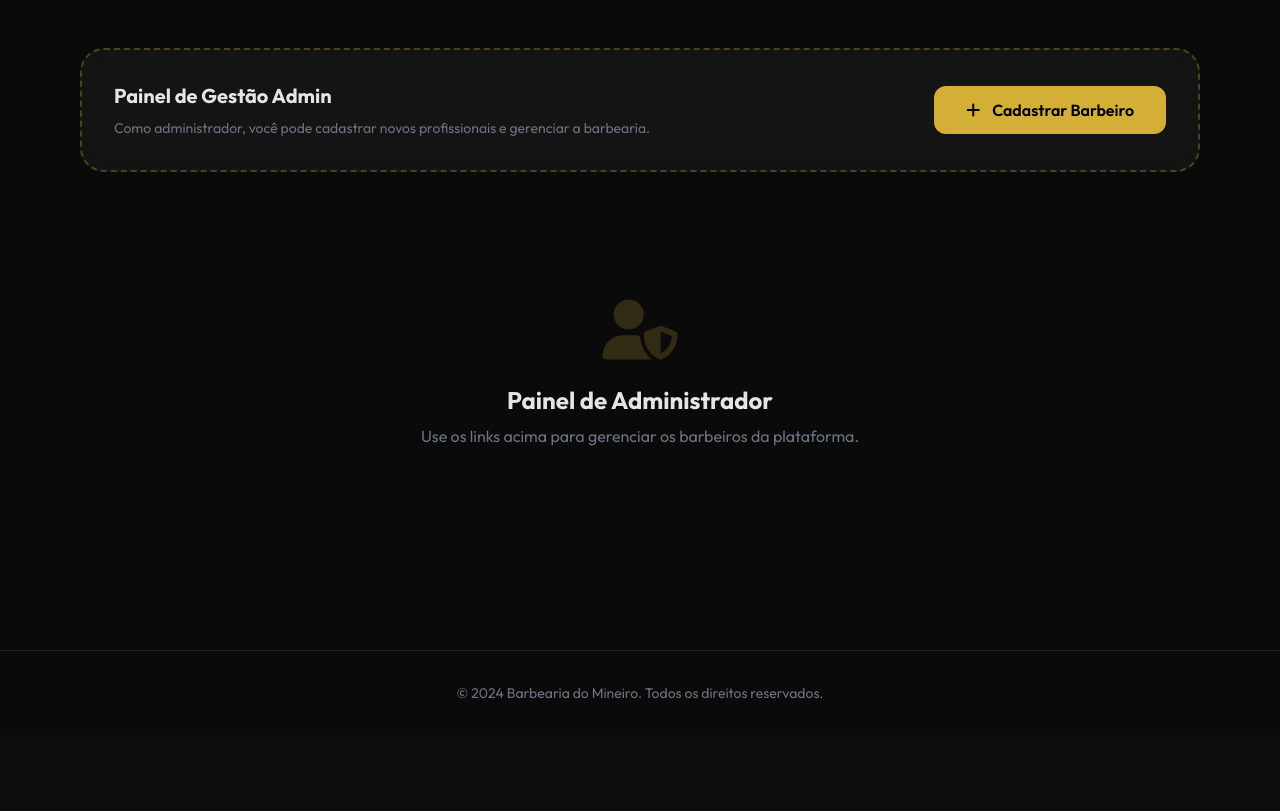
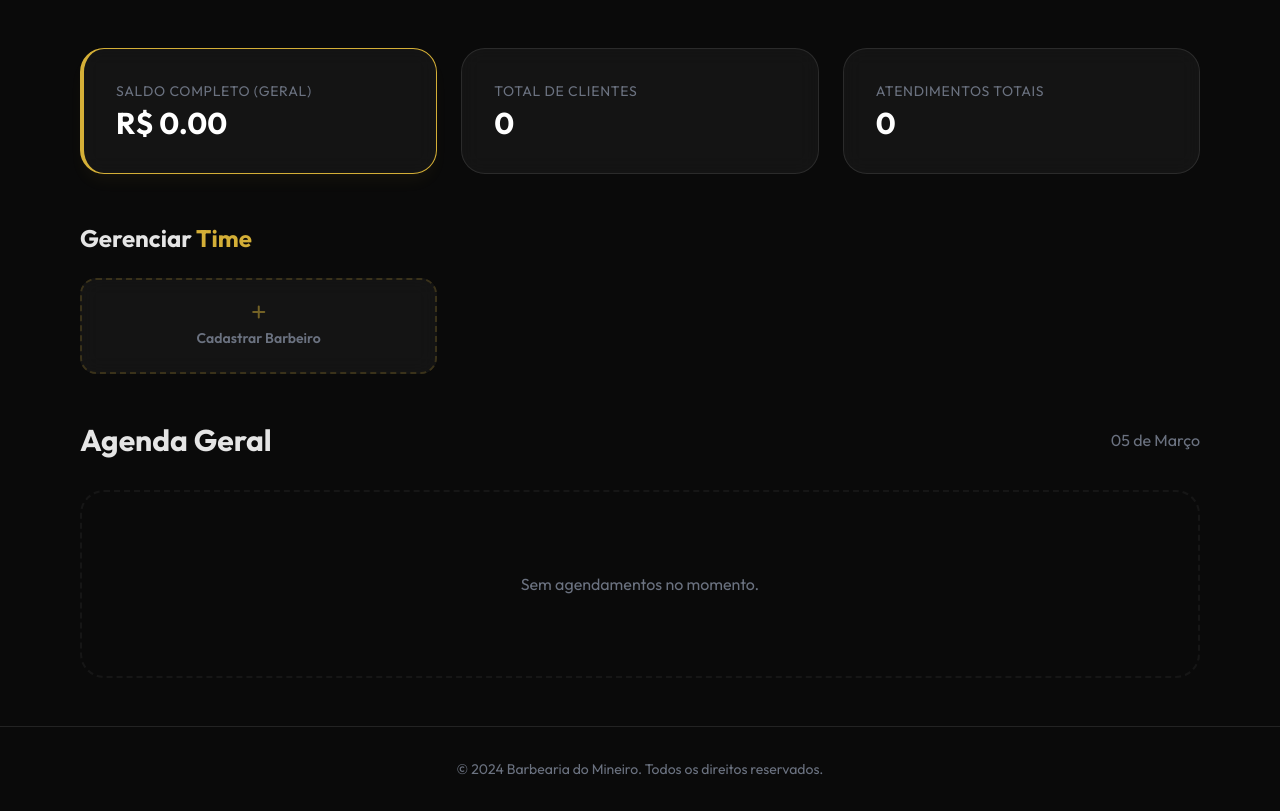
Before and after one commit to lluisotaviosm/projeto_barbearia, a Django app: page /dashboard/barbeiro/ in a window 1280 px wide. Shown: the part 65-876 px from the top of the page. Before the commit the page ends 763 px from the top, so only its background shows below. Run offline with Django 5.2, Linux system fonts and the light colour scheme; a user stored in the database is signed in; data that the repository does not hold is empty; some libraries are stand-ins or nearby versions.

Commit message:
Expansão Admin: Saldo global, Gestão de Time (Demitir) e Visibilidade Geral

```diff
--- a/core/urls.py
+++ b/core/urls.py
@@ -10,5 +10,6 @@ urlpatterns = [
     path('agendar/horario/<int:barbeiro_id>/<int:servico_id>/', views.selecionar_horario, name='selecionar_horario'),
     path('agendamento/confirmar/<int:agendamento_id>/', views.confirmar_agendamento, name='confirmar_agendamento'),
     path('agendamento/cancelar/<int:agendamento_id>/', views.cancelar_agendamento, name='cancelar_agendamento'),
-    path('admin/cadastrar-barbeiro/', views.cadastrar_barbeiro, name='cadastrar_barbeiro'),
+    path('gestao/cadastrar-barbeiro/', views.cadastrar_barbeiro, name='cadastrar_barbeiro'),
+    path('gestao/demitir-barbeiro/<int:barbeiro_id>/', views.demitir_barbeiro, name='demitir_barbeiro'),
 ]
--- a/core/views.py
+++ b/core/views.py
@@ -26,28 +26,36 @@ def dashboard_barbeiro(request):
         messages.error(request, "Você não possui perfil de barbeiro.")
         return redirect('home')
 
-    # Se for admin mas não tiver perfil, mostra dashboard vazio ou com opções de gestão
-    if not hasattr(request.user, 'perfil_barbeiro'):
-        return render(request, 'core/dashboard_barbeiro.html', {'is_admin_only': True})
+    context = {}
 
-    barbeiro = request.user.perfil_barbeiro
+    # Se for superuser, ele vê tudo consolidado
+    if request.user.is_superuser:
+        context['is_admin_only'] = not hasattr(request.user, 'perfil_barbeiro')
+        context['barbeiros_lista'] = Barbeiro.objects.all()
+        context['agendamentos_hoje'] = Agendamento.objects.filter(
+            data=datetime.date.today()
+        ).order_by('barbeiro', 'horario')
 
-    agendamentos_hoje = Agendamento.objects.filter(
-        barbeiro=barbeiro,
-        data=datetime.date.today()
-    ).order_by('horario')
+        context['total_ganhos_geral'] = Agendamento.objects.filter(confirmado=True).aggregate(Sum('servico__preco'))['servico__preco__sum'] or 0
+        context['total_clientes_geral'] = Agendamento.objects.values('cliente').distinct().count() or 0
+        context['total_atendimentos_geral'] = Agendamento.objects.count()
 
-    total_ganhos = Agendamento.objects.filter(barbeiro=barbeiro, confirmado=True).aggregate(Sum('servico__preco'))['servico__preco__sum'] or 0
-    total_clientes = Agendamento.objects.filter(barbeiro=barbeiro).values('cliente').distinct().count() or 0
-    total_atendimentos = Agendamento.objects.filter(barbeiro=barbeiro).count()
+    # Dados específicos se for um barbeiro
+    if hasattr(request.user, 'perfil_barbeiro'):
+        barbeiro = request.user.perfil_barbeiro
+        context['barbeiro'] = barbeiro
 
-    context = {
-        'barbeiro': barbeiro,
-        'agendamentos_hoje': agendamentos_hoje,
-        'total_ganhos': total_ganhos,
-        'total_clientes': total_clientes,
-        'total_atendimentos': total_atendimentos,
-    }
+        if not request.user.is_superuser: # Se for apenas barbeiro, vê apenas o dele
+            context['agendamentos_hoje'] = Agendamento.objects.filter(
+                barbeiro=barbeiro,
+                data=datetime.date.today()
+            ).order_by('horario')
+
+        context['total_ganhos'] = Agendamento.objects.filter(barbeiro=barbeiro, confirmado=True).aggregate(Sum('servico__preco'))['servico__preco__sum'] or 0
+        context['total_clientes'] = Agendamento.objects.filter(barbeiro=barbeiro).values('cliente').distinct().count() or 0
+        context['total_atendimentos'] = Agendamento.objects.filter(barbeiro=barbeiro).count()
+
+    context['today'] = datetime.date.today()
     return render(request, 'core/dashboard_barbeiro.html', context)
 
 @login_required
@@ -140,3 +148,18 @@ def cadastrar_barbeiro(request):
         form = BarbeiroForm()
 
     return render(request, 'core/cadastrar_barbeiro.html', {'form': form})
+
+    return render(request, 'core/cadastrar_barbeiro.html', {'form': form})
+
+@login_required
+def demitir_barbeiro(request, barbeiro_id):
+    if not request.user.is_superuser:
+        messages.error(request, "Acesso restrito.")
+        return redirect('home')
+
+    barbeiro = get_object_or_404(Barbeiro, id=barbeiro_id)
+    user = barbeiro.user
+    barbeiro.delete()
+    user.delete()
+    messages.success(request, "Barbeiro removido com sucesso!")
+    return redirect('dashboard_barbeiro')
--- a/templates/core/dashboard_barbeiro.html
+++ b/templates/core/dashboard_barbeiro.html
@@ -2,77 +2,109 @@
 
 {% block content %}
 <div class="max-w-6xl mx-auto px-4 py-12">
-    <!-- Header/Metrics -->
-    {% if not is_admin_only %}
+    <!-- Global Metrics for Admin -->
+    {% if user.is_superuser %}
+    <div class="grid grid-cols-1 md:grid-cols-3 gap-6 mb-12">
+        <div class="dark-card p-8 rounded-3xl border-l-4 border-[#d4af37] shadow-lg shadow-[#d4af37]/5">
+            <p class="text-gray-500 text-sm uppercase tracking-wider mb-1">Saldo Completo (Geral)</p>
+            <h3 class="text-3xl font-bold text-white">R$ {{ total_ganhos_geral|default:"0.00" }}</h3>
+        </div>
+        <div class="dark-card p-8 rounded-3xl">
+            <p class="text-gray-500 text-sm uppercase tracking-wider mb-1">Total de Clientes</p>
+            <h3 class="text-3xl font-bold text-white">{{ total_clientes_geral }}</h3>
+        </div>
+        <div class="dark-card p-8 rounded-3xl">
+            <p class="text-gray-500 text-sm uppercase tracking-wider mb-1">Atendimentos Totais</p>
+            <h3 class="text-3xl font-bold text-white">{{ total_atendimentos_geral }}</h3>
+        </div>
+    </div>
+
+    <!-- Team Management (Demitir) -->
+    <div class="mb-12">
+        <h2 class="text-2xl font-bold mb-6">Gerenciar <span class="text-[#d4af37]">Time</span></h2>
+        <div class="grid grid-cols-1 sm:grid-cols-2 lg:grid-cols-3 gap-6">
+            {% for b in barbeiros_lista %}
+            <div class="dark-card p-6 rounded-2xl flex justify-between items-center group">
+                <div class="flex items-center gap-4">
+                    <div class="w-12 h-12 rounded-full gold-gradient flex items-center justify-center text-black font-bold text-xl">
+                        {{ b.user.username|first|upper }}
+                    </div>
+                    <div>
+                        <h4 class="font-bold">{% firstof b.user.nome_comple b.user.username %}</h4>
+                        <p class="text-xs text-gray-500">{{ b.user.email }}</p>
+                    </div>
+                </div>
+                <a href="{% url 'demitir_barbeiro' b.id %}"
+                   onclick="return confirm('Tem certeza que deseja demitir este barbeiro? Esta ação é irreversível.')"
+                   class="text-red-500/30 group-hover:text-red-500 transition-colors p-2" title="Demitir Barbeiro">
+                    <i class="fas fa-user-minus"></i>
+                </a>
+            </div>
+            {% endfor %}
+            <a href="{% url 'cadastrar_barbeiro' %}" class="dark-card p-6 rounded-2xl border-dashed border-2 border-[#d4af37]/20 flex flex-col items-center justify-center gap-2 hover:border-[#d4af37] group transition-all">
+                <i class="fas fa-plus text-[#d4af37]/50 group-hover:text-[#d4af37]"></i>
+                <span class="text-sm font-semibold text-gray-500 group-hover:text-white">Cadastrar Barbeiro</span>
+            </a>
+        </div>
+    </div>
+    {% endif %}
+
+    {% if barbeiro and not user.is_superuser %}
+    <!-- Individual Metrics for regular Barber -->
     <div class="grid grid-cols-1 md:grid-cols-3 gap-6 mb-12">
         <div class="dark-card p-8 rounded-3xl border-l-4 border-[#d4af37]">
-            <p class="text-gray-500 text-sm uppercase tracking-wider mb-1">Saldo Total</p>
+            <p class="text-gray-500 text-sm uppercase tracking-wider mb-1">Meu Saldo</p>
             <h3 class="text-3xl font-bold text-white">R$ {{ total_ganhos }}</h3>
         </div>
         <div class="dark-card p-8 rounded-3xl">
-            <p class="text-gray-500 text-sm uppercase tracking-wider mb-1">Clientes Atendidos</p>
+            <p class="text-gray-500 text-sm uppercase tracking-wider mb-1">Meus Clientes</p>
             <h3 class="text-3xl font-bold text-white">{{ total_clientes }}</h3>
         </div>
         <div class="dark-card p-8 rounded-3xl">
-            <p class="text-gray-500 text-sm uppercase tracking-wider mb-1">Total Atendimentos</p>
+            <p class="text-gray-500 text-sm uppercase tracking-wider mb-1">Meus Atendimentos</p>
             <h3 class="text-3xl font-bold text-white">{{ total_atendimentos }}</h3>
         </div>
     </div>
     {% endif %}
 
-    {% if user.is_superuser %}
-    <div class="mb-12">
-        <div class="dark-card p-8 rounded-3xl border-dashed border-2 border-[#d4af37]/30 flex flex-col md:flex-row justify-between items-center gap-6">
-            <div>
-                <h3 class="text-xl font-bold mb-2">Painel de Gestão Admin</h3>
-                <p class="text-gray-500 text-sm">Como administrador, você pode cadastrar novos profissionais e gerenciar a barbearia.</p>
-            </div>
-            <a href="{% url 'cadastrar_barbeiro' %}" class="btn-gold px-8 py-3 rounded-xl flex items-center gap-3">
-                <i class="fas fa-plus"></i> Cadastrar Barbeiro
-            </a>
-        </div>
-    </div>
-    {% endif %}
-
-    {% if not is_admin_only %}
-    <!-- Today's Schedule -->
+    <!-- Common Schedule View -->
     <div class="flex justify-between items-center mb-8">
-        <h2 class="text-3xl font-bold">Agenda de <span class="text-[#d4af37]">Hoje</span></h2>
+        <h2 class="text-3xl font-bold">Agenda {% if user.is_superuser %}Geral{% else %}de Hoje{% endif %}</h2>
         <span class="text-gray-500">{{ today|date:"d \d\e F" }}</span>
     </div>
 
     <div class="space-y-4">
         {% for agendamento in agendamentos_hoje %}
-            <div class="dark-card p-6 rounded-2xl flex flex-col md:flex-row justify-between items-center gap-4">
+            <div class="dark-card p-6 rounded-2xl flex flex-col md:flex-row justify-between items-center gap-4 border-l-2 {% if user.is_superuser %}border-[#d4af37]/30{% endif %}">
                 <div class="flex items-center gap-6">
                     <div class="text-2xl font-bold text-[#d4af37] w-20 text-center">
                         {{ agendamento.horario|time:"H:i" }}
                     </div>
                     <div class="h-10 w-px bg-white/10 hidden md:block"></div>
                     <div>
-                        <h4 class="text-xl font-bold">{% firstof agendamento.cliente.nome_completo agendamento.cliente.username %}</h4>
+                        <div class="flex items-center gap-2 mb-1">
+                            <h4 class="text-xl font-bold">{% firstof agendamento.cliente.nome_completo agendamento.cliente.username %}</h4>
+                            {% if user.is_superuser %}
+                            <span class="text-[10px] bg-[#d4af37]/10 text-[#d4af37] px-2 py-0.5 rounded-full border border-[#d4af37]/20 uppercase">
+                                {{ agendamento.barbeiro }}
+                            </span>
+                            {% endif %}
+                        </div>
                         <p class="text-gray-500">{{ agendamento.servico.nome }} • R$ {{ agendamento.servico.preco }}</p>
                         <p class="text-xs text-gray-600 mt-1">{{ agendamento.cliente.telefone }}</p>
                     </div>
                 </div>
                 <div class="flex gap-4">
                     <a href="{% url 'cancelar_agendamento' agendamento.id %}" class="bg-red-900/20 text-red-500 px-6 py-2 rounded-xl text-sm font-semibold hover:bg-red-900/40 transition-all">
-                        Cancelar
+                        {% if user.is_superuser %}Remover{% else %}Cancelar{% endif %}
                     </a>
                 </div>
             </div>
         {% empty %}
             <div class="text-center py-20 border-2 border-dashed border-white/5 rounded-3xl text-gray-500">
-                Sem agendamentos para hoje.
+                Sem agendamentos no momento.
             </div>
         {% endfor %}
     </div>
-    {% else %}
-    <div class="text-center py-20">
-        <i class="fas fa-user-shield text-6xl text-[#d4af37]/20 mb-6"></i>
-        <h2 class="text-2xl font-bold mb-2">Painel de Administrador</h2>
-        <p class="text-gray-500">Use os links acima para gerenciar os barbeiros da plataforma.</p>
-    </div>
-    {% endif %}
 </div>
 {% endblock %}
```
Also changed, not shown: templates/core/cadastrar_barbeiro.html (+1 -6 lines).
